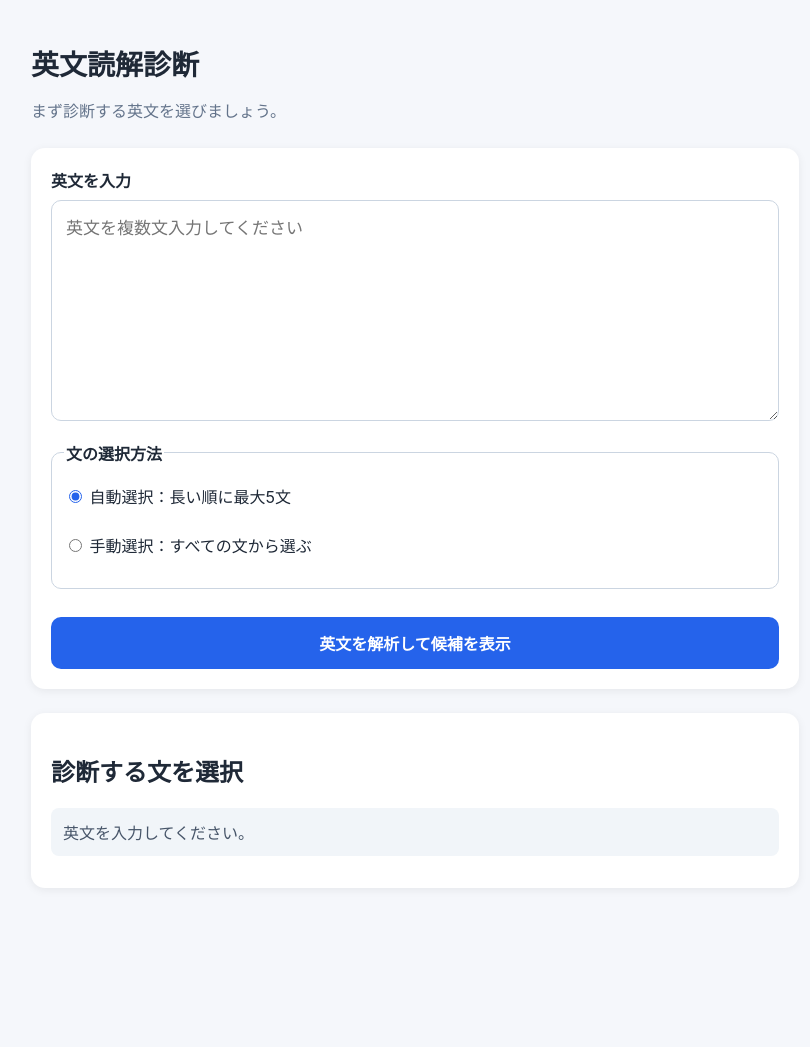
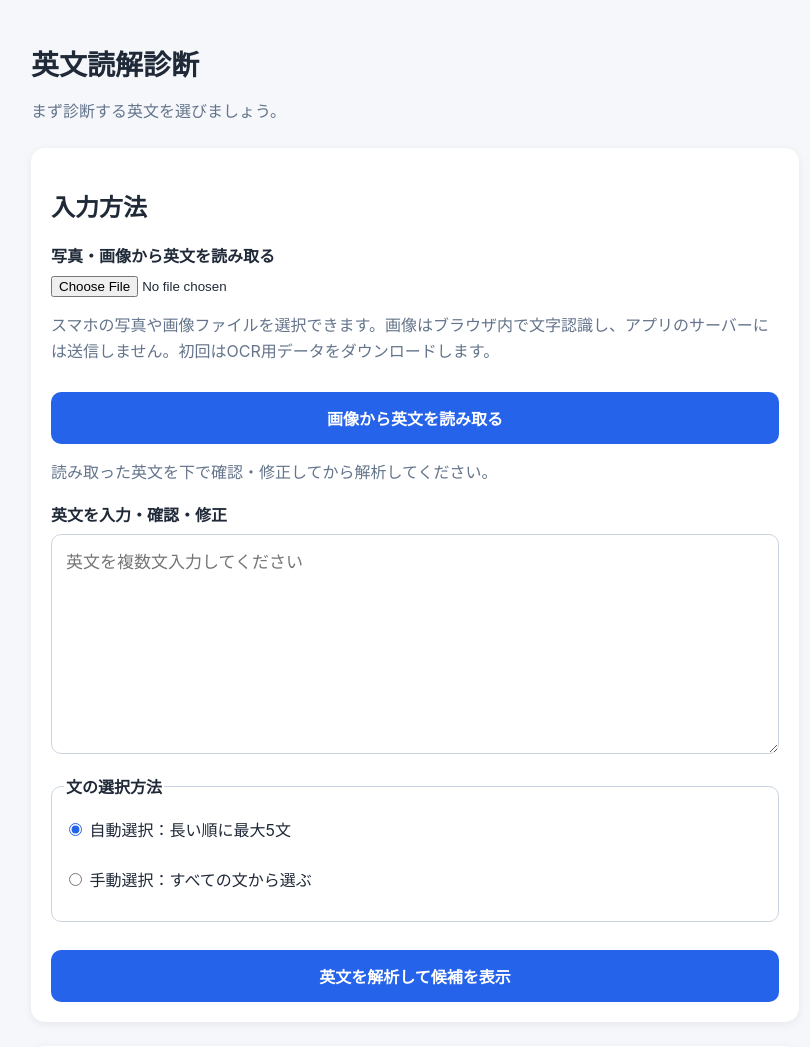
Before and after one commit to robhgien13-cloud/english-structure-analyzer, a Flask app: page / in a window 1280 px wide. Shown: the top 1047 px of the page, without its empty margins (225-1035 px from the left). Before the commit the page ends 841 px from the top, so only its background shows below. Run offline with Flask 3, Linux system fonts and the light colour scheme; some libraries are stand-ins or nearby versions.

Commit message:
feat: browser OCR image upload and editable English text confirmation

```diff
--- a/templates/index.html
+++ b/templates/index.html
@@ -1,7 +1,7 @@
 <!DOCTYPE html>
 <html lang="ja"><head><meta charset="UTF-8"><meta name="viewport" content="width=device-width,initial-scale=1"><title>英文読解診断 | 文を選ぶ</title><link rel="stylesheet" href="{{ url_for('static',filename='style.css') }}"></head>
 <body><main class="container"><h1>英文読解診断</h1><p class="subtitle">まず診断する英文を選びましょう。</p>
-<section class="input-area"><label for="sentence">英文を入力</label><textarea id="sentence" rows="7" placeholder="英文を複数文入力してください"></textarea>
+<section class="input-area"><h2>入力方法</h2><label for="imageInput">写真・画像から英文を読み取る</label><input id="imageInput" type="file" accept="image/*" aria-describedby="ocrHint"><p id="ocrHint" class="subtitle">スマホの写真や画像ファイルを選択できます。画像はブラウザ内で文字認識し、アプリのサーバーには送信しません。初回はOCR用データをダウンロードします。</p><button id="ocrButton" type="button">画像から英文を読み取る</button><div id="ocrStatus" role="status" aria-live="polite"></div><p class="subtitle">読み取った英文を下で確認・修正してから解析してください。</p><label for="sentence">英文を入力・確認・修正</label><textarea id="sentence" rows="7" placeholder="英文を複数文入力してください"></textarea>
 <fieldset><legend>文の選択方法</legend><label class="choice"><input type="radio" name="selectionMode" value="auto" checked> 自動選択：長い順に最大5文</label><label class="choice"><input type="radio" name="selectionMode" value="manual"> 手動選択：すべての文から選ぶ</label></fieldset>
 <button id="analyzeButton">英文を解析して候補を表示</button></section>
-<section class="result-area"><h2>診断する文を選択</h2><div id="status" role="status">英文を入力してください。</div><div id="result"></div><section id="chosen" hidden><h3>選択した英文</h3><p id="chosenText"></p><p class="subtitle">次の開発段階で、この文の未知語確認とS/V/O/C診断を接続します。</p></section></section></main><script src="{{ url_for('static',filename='script.js') }}"></script></body></html>
+<section class="result-area"><h2>診断する文を選択</h2><div id="status" role="status">英文を入力してください。</div><div id="result"></div><section id="chosen" hidden><h3>選択した英文</h3><p id="chosenText"></p><p class="subtitle">次の開発段階で、この文の未知語確認とS/V/O/C診断を接続します。</p></section></section></main><script defer src="https://cdn.jsdelivr.net/npm/tesseract.js@5/dist/tesseract.min.js"></script><script src="{{ url_for('static',filename='script.js') }}"></script></body></html>
```
